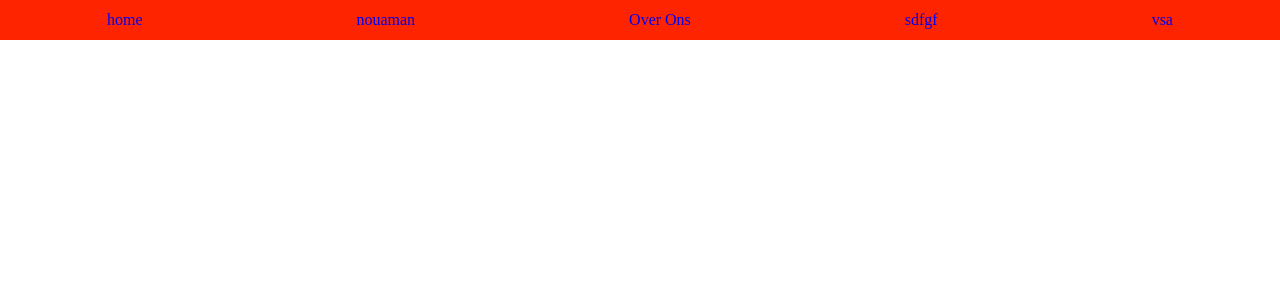
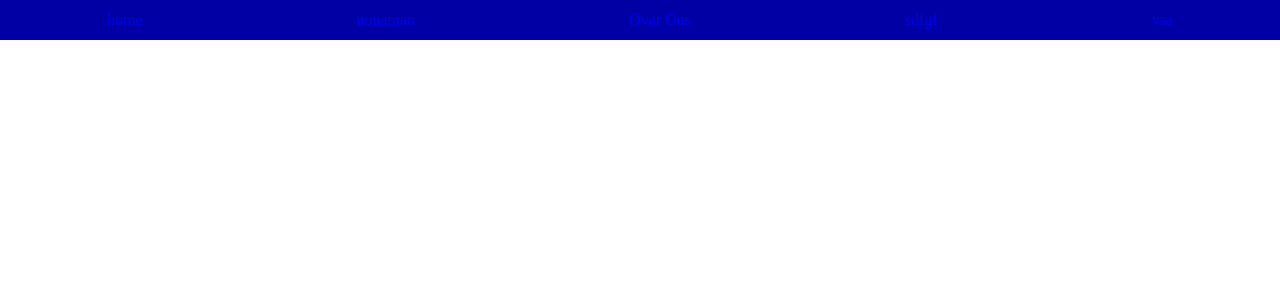
Before and after one commit to NouamanGuendoul/project-3, a PHP site: page /menu.html in a window 1280 px wide. Shown: the top 300 px of the page. Run offline with PHP 8.4, Linux system fonts and the light colour scheme.

Commit message:
geen idee

```diff
--- a/webpage/menu.css
+++ b/webpage/menu.css
@@ -4,7 +4,7 @@
 }
 
 nav{
-    background-color: #FF2400;
+    background-color: #0000a4;
     height: 5vh;
 
 }
```
Also changed, not shown: webpage/menu.html (line endings or trailing spaces).
